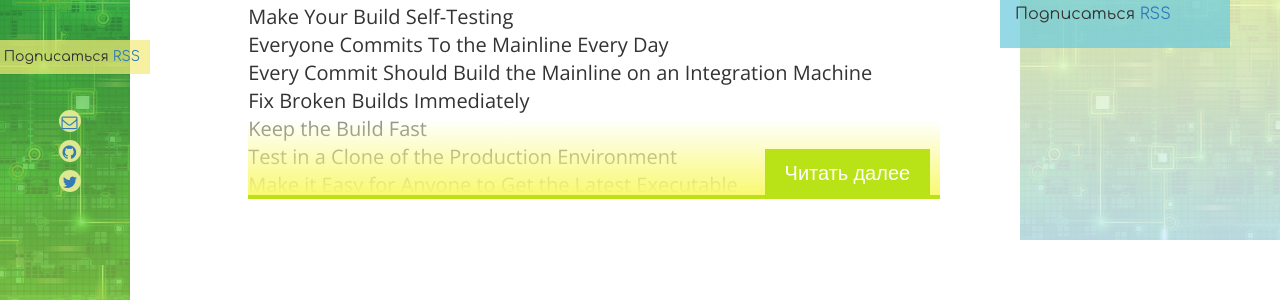
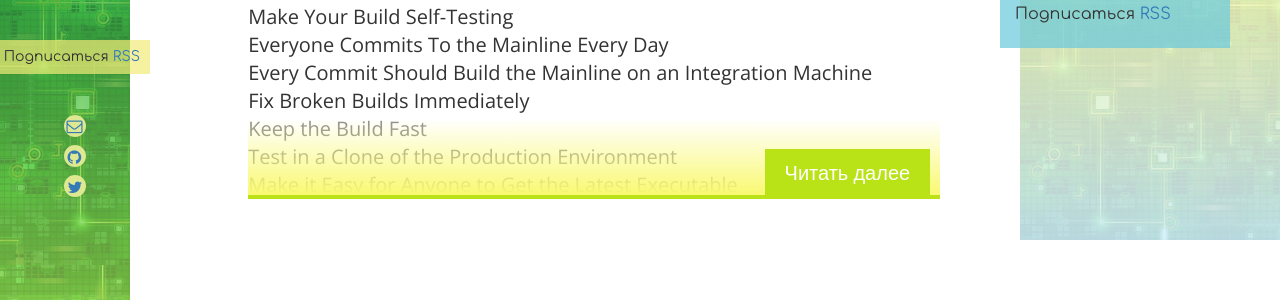
Before and after one commit to r-kamenskiy/r-kamenskiy.github.io, a Jekyll site: the page built from index.html, in a window 1280 px wide. Shown: the part 360-660 px from the top of the page. Built offline with Jekyll 4.4.1, drawn with Linux system fonts in a browser that asks for light colours; nearby versions of some CDN libraries.

Commit message:
small fix

```diff
--- a/css/main.css
+++ b/css/main.css
@@ -183,6 +183,7 @@ p {
 	left: 45%;
 	transition: 0.5s;
 	overflow: hidden;
+	padding: 5px;
     white-space: nowrap;
 }
 .social-link-expanded{
@@ -192,11 +193,11 @@ p {
 	position: absolute;
 	top: 470px;
 }
-.a-fa-envelope-o:after{
-}
+
 .fa-envelope-o:before {
     position: relative;
     left: -1px;
+    top: -1px;
 }
 .a-fa-github{
 	position: absolute;
```
